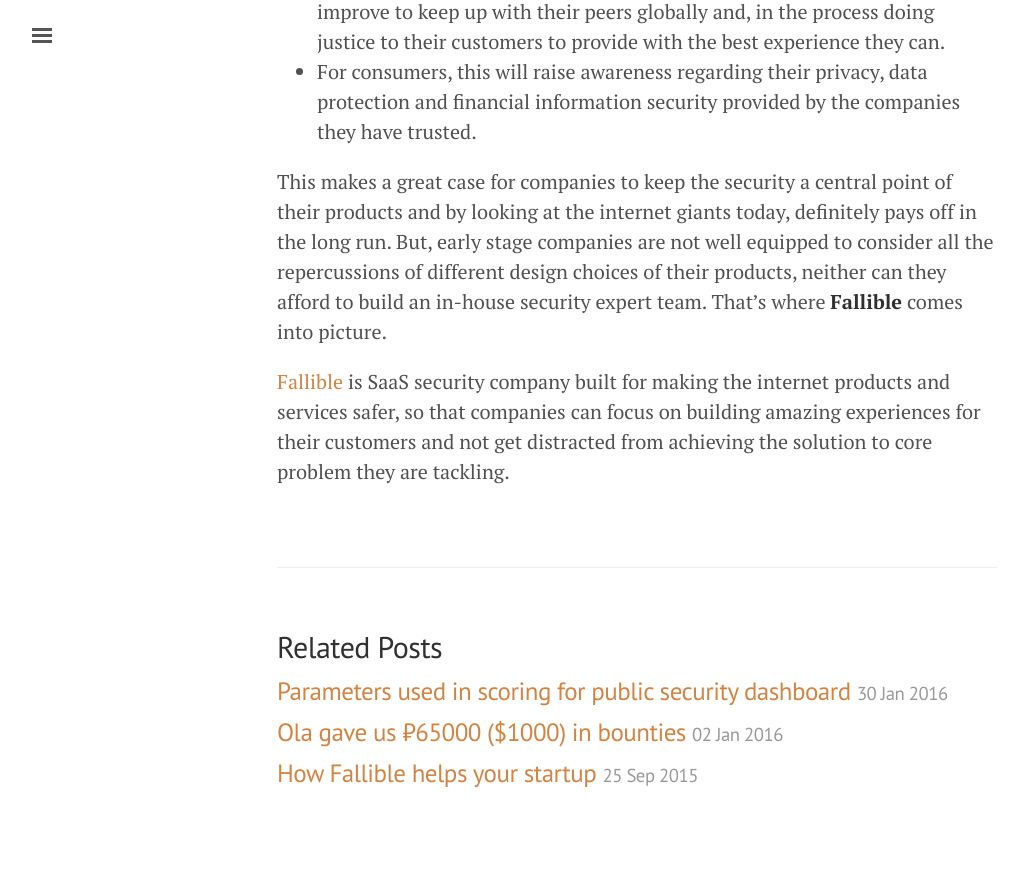
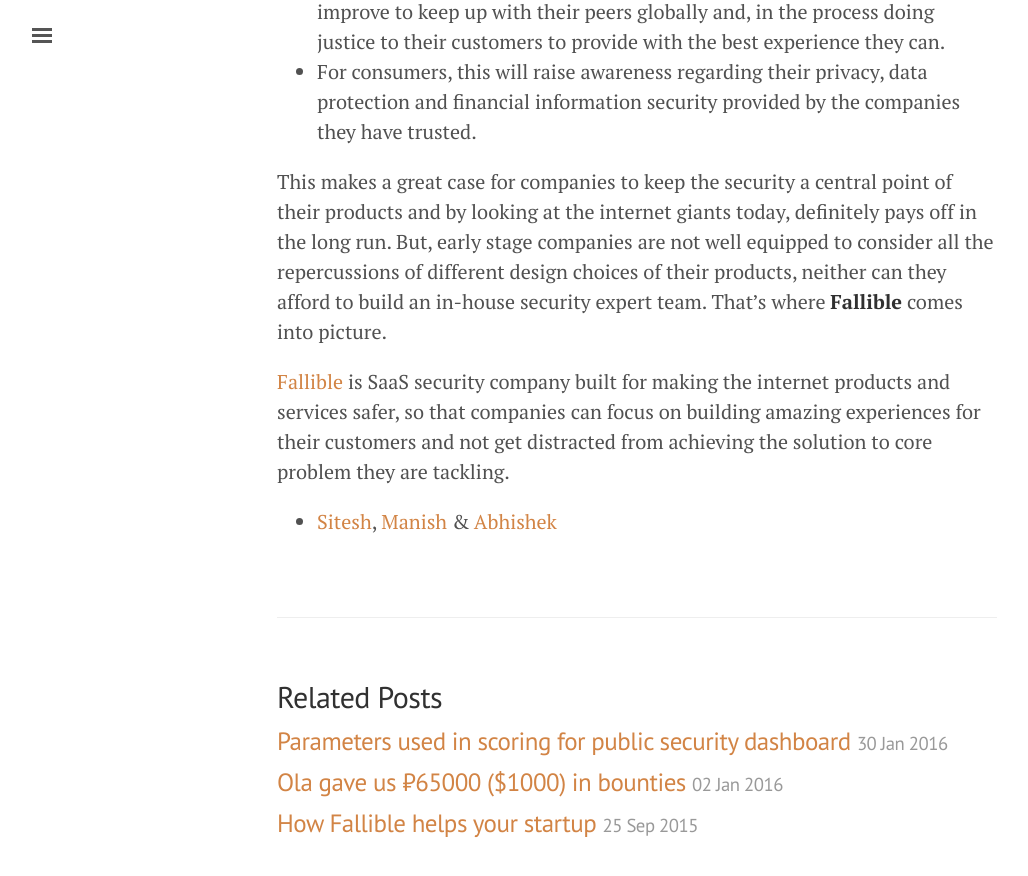
Before and after one commit to FallibleInc/blog, a Jekyll site: the page built from _posts/2016-02-01-Product-security-index.md, in a window 1280 px wide and 900 px high, scrolled down 965 px. Shown: the top 876 px of the window, without its empty margins (3-1031 px from the left). Built offline with Jekyll 4.4.1, drawn with Linux system fonts in a browser that asks for light colours; comment, search, counter and statistics services are not loaded; before the commit the page ends 1815 px from its top, so only the background shows below that.

Commit message:
Updated 2016-02-01-Product-security-index.md

```diff
--- a/_posts/2016-02-01-Product-security-index.md
+++ b/_posts/2016-02-01-Product-security-index.md
@@ -3,6 +3,7 @@ layout: post
 title: Launching Product Security Index
 published: true
 ---
+
 
 India is a country of 1.27 billion people with internet penetration somewhere around 27% at present with a healthy double digit growth rate.
 
@@ -21,3 +22,5 @@ This makes a great case for companies to keep the security a central point of th
 That's where **Fallible** comes into picture.
 
 [Fallible](https://fallible.co/) is SaaS security company built for making the internet products and services safer, so that companies can focus on building amazing experiences for their customers and not get distracted from achieving the solution to core problem they are tackling.
+
+- [Sitesh](https://in.linkedin.com/in/siteshshrivastava), [Manish](https://www.linkedin.com/in/manish-kumar-7741a338) & [Abhishek](https://www.linkedin.com/in/abhishekanandbit)
```
